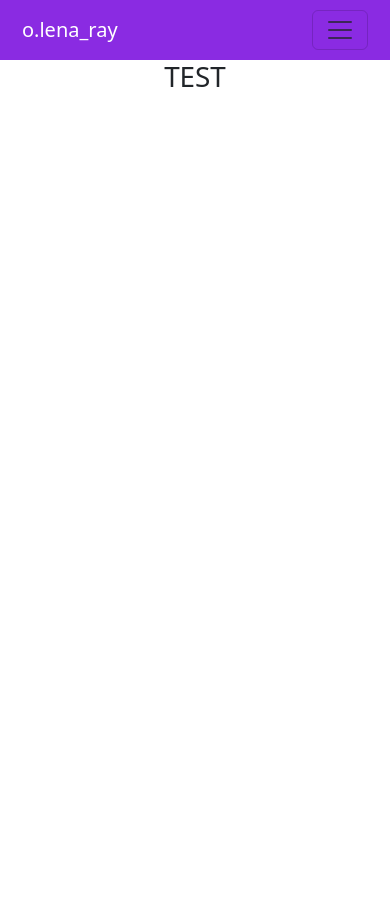
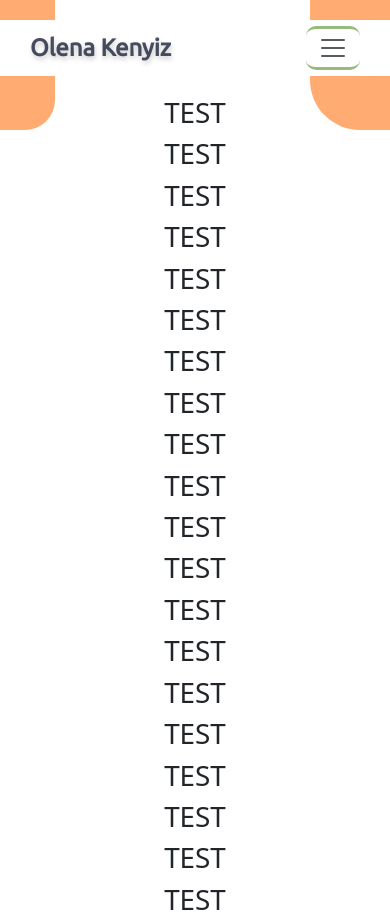
Before and after one commit to HannaNesterova/olena_ray_landing, a React (Create React App) app: page / in a window 390 px wide. Before the commit the page ends 844 px from the top, so only its background shows below. Built offline with nearby package versions, Linux system fonts and the light colour scheme.

Commit message:
Create navBar

```diff
--- a/src/App.js
+++ b/src/App.js
@@ -6,6 +6,34 @@ function App() {
     <div className={styles.App}>
       <NavBar />
       <h1>TEST</h1>
+      <h1>TEST</h1>
+      <h1>TEST</h1>
+
+      <h1>TEST</h1>
+      <h1>TEST</h1>
+      <h1>TEST</h1>
+      <h1>TEST</h1>
+      <h1>TEST</h1>
+
+      <h1>TEST</h1>
+      <h1>TEST</h1>
+
+      <h1>TEST</h1>
+      <h1>TEST</h1>
+      <h1>TEST</h1>
+
+      <h1>TEST</h1>
+      <h1>TEST</h1>
+
+      <h1>TEST</h1>
+      <h1>TEST</h1>
+      <h1>TEST</h1>
+
+      <h1>TEST</h1>
+      <h1>TEST</h1>
+
+
+
     </div>
   );
 }
--- a/src/components/NavBar/NavBar.js
+++ b/src/components/NavBar/NavBar.js
@@ -1,21 +1,21 @@
 import 'bootstrap/dist/css/bootstrap.min.css';
-import Button from 'react-bootstrap/Button';
 import Container from 'react-bootstrap/Container';
-import Form from 'react-bootstrap/Form';
 import Nav from 'react-bootstrap/Nav';
 import Navbar from 'react-bootstrap/Navbar';
-import NavDropdown from 'react-bootstrap/NavDropdown';
 import Offcanvas from 'react-bootstrap/Offcanvas';
 import styles from './NavBar.module.css'
+
 
 function NavBar(){
     return(
 <>
       {['md'].map((expand) => (
         <Navbar key={expand} expand={expand} sticky="top" className={styles.tertiary} >
-          <Container fluid>
-            <Navbar.Brand href="#" className={styles.href}>o.lena_ray</Navbar.Brand>
-            <Navbar.Toggle aria-controls={`offcanvasNavbar-expand-${expand}`} />
+        <span className={styles.span_left}></span>
+          <Container fluid className={styles.container}>
+
+            <Navbar.Brand href="#" className={styles.logo}>Olena Kenyiz</Navbar.Brand>
+            <Navbar.Toggle aria-controls={`offcanvasNavbar-expand-${expand}`} className={styles.button + ' ' + styles.hideTogglerBorder}/>
             <Navbar.Offcanvas
               id={`offcanvasNavbar-expand-${expand}`}
               aria-labelledby={`offcanvasNavbarLabel-expand-${expand}`}
@@ -37,6 +37,7 @@ function NavBar(){
               </Offcanvas.Body>
             </Navbar.Offcanvas>
           </Container>
+          <span className={styles.span_right}></span>
         </Navbar>
       ))}
     </>
--- a/src/components/NavBar/NavBar.module.css
+++ b/src/components/NavBar/NavBar.module.css
@@ -1,23 +1,115 @@
+/* font-family: "Ubuntu", sans-serif;
+font-family: "Roboto", sans-serif; */
+@import url('https://fonts.googleapis.com/css2?family=Roboto:wght@300&family=Ubuntu:ital,wght@0,300;0,400;1,400&display=swap');
+
 .tertiary {
-    background-color: blueviolet;
-    padding: 10px;
+    padding:30px 20px;
+    margin: 0px 70px;
+    background-color: rgb(255, 255, 255);
+}
+.span_left{
+    content: " ";
+    position: fixed;
+    top: 0;
+    left: 0;
+    max-width: 95px;
+    width: 100%;
+    height: 130px;
+    background-color: #FFAB71;
+    border-bottom-right-radius: 50px;
+}
+.span_right{
+    content: " ";
+    position: fixed;
+    top: 0;
+    right: 0;
+    max-width: 120px;
+    width: 100%;
+    height: 130px;
+    background-color: #FFAB71;
+    border-bottom-left-radius: 50px;
 }
 .href{
-    color: white;
+    color: #737373;
     transition: all 0.5s ease;
     cursor: pointer;
+    font-family: "Ubuntu", sans-serif;
+    font-size: 18px;
+    transition: all 0.5s ease;
+    cursor: pointer;
+    position: relative;
 }
-/* Nav .href:hover,
-Nav .href:focus,
-Nav .href:active{
-    color: brown;
-} */
+.href::after {
+    content: '';
+    position: absolute;
+    left: 0;
+    bottom: -2px;
+    width: 100%;
+    height: 1px;
+    background-color: transparent;
+    transition: all 0.3s ease;
+}
 
-Nav Nav.Link,
-Nav .href:focus,
-Nav .href:active{
-    color: brown;
+.href:hover::after,
+.href:active::after {
+    background-color: #FFAB71;
 }
-.offcanvas{
-    background-color: rgba(0, 0, 0, 0.304);
+
+.logo{
+    color: #252b42d5;
+    font-family: "Ubuntu", sans-serif;
+    font-weight: 600;
+    font-size: 24px;
+    text-shadow: 1px 3px 5px rgba(0, 0, 0, 0.2);
 }
+
+
+.container{
+    max-width: 1024px;
+    width: 100%;
+}
+.button{
+    border: none;
+    border-bottom: 3px solid #96BB7C;
+    border-top: 3px solid #96BB7C;
+    border-radius: 10px;
+}
+.button:hover,
+.button:active,
+.button:focus{
+    box-shadow: 0px 2px 4px rgba(0, 0, 0, 0.2);
+}
+
+.button:hover:not(:focus) {
+    box-shadow: 0px 2px 4px rgba(0, 0, 0, 0.2) !important;
+    outline: none !important;
+}
+@media all and (max-width:690px){
+    .tertiary {
+        margin-right: 98px;
+    }
+}
+@media all and (max-width:450px){
+    .tertiary {
+        padding: 20px 0px;
+        margin: 0px;
+    }
+    .tertiary .container{
+        z-index: 100;
+        background-color: white;
+        padding: 5px 30px;
+    }
+    .span_left{
+    max-width: 55px;
+    width: 100%;
+    border-bottom-right-radius: 30px;
+    }
+    .span_right{
+        max-width: 80px;
+        width: 100%;
+        }
+    .button{
+        z-index: 100;
+    }
+
+}
```
Also changed, not shown: src/img/hero/col-md-6.png (added), src/img/hero/col-md-6.svg (added).
